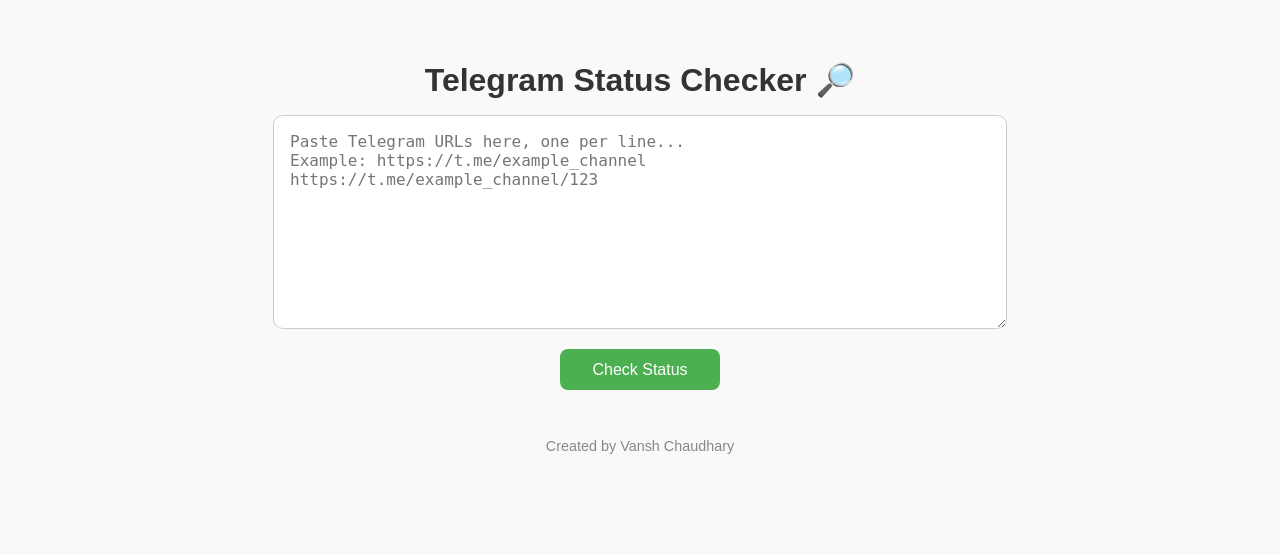
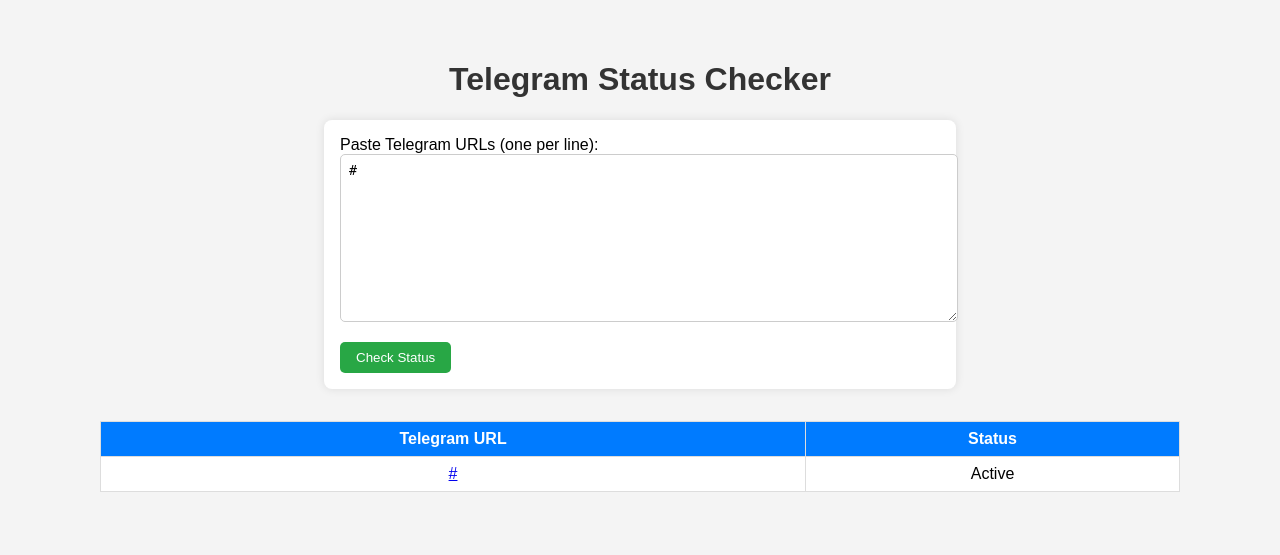
Before and after one commit to vchaudhary-eng/telegram-status-checker, a FastAPI app: template templates/index.html in a window 1280 px wide. Shown: the top 555 px of the page. Run offline with FastAPI, Linux system fonts and the light colour scheme; the template is opened without the code that fills it: most values are stand-ins (such as "Sample title", 1, 10 or a date in 2020).

Commit message:
Update index.html

```diff
--- a/templates/index.html
+++ b/templates/index.html
@@ -3,151 +3,83 @@
 <head>
   <meta charset="UTF-8">
   <title>Telegram Status Checker</title>
-  <meta name="viewport" content="width=device-width, initial-scale=1.0">
   <style>
     body {
-      font-family: sans-serif;
-      background: #f9f9f9;
+      font-family: Arial, sans-serif;
+      background: #f4f4f4;
       padding: 2rem;
+    }
+    h1 {
       text-align: center;
+      color: #333;
     }
-
-    h1 {
-      color: #333;
-      margin-bottom: 1rem;
+    form {
+      max-width: 600px;
+      margin: 0 auto;
+      background: white;
+      padding: 1rem;
+      border-radius: 8px;
+      box-shadow: 0 0 10px rgba(0,0,0,0.1);
     }
-
     textarea {
-      width: 90%;
-      max-width: 700px;
-      height: 180px;
-      padding: 1rem;
-      font-size: 1rem;
-      border-radius: 10px;
+      width: 100%;
+      height: 150px;
+      padding: 0.5rem;
+      border-radius: 5px;
       border: 1px solid #ccc;
       resize: vertical;
     }
-
     button {
       margin-top: 1rem;
-      padding: 0.7rem 2rem;
-      font-size: 1rem;
-      background-color: #4CAF50;
+      padding: 0.5rem 1rem;
+      border: none;
+      background: #28a745;
       color: white;
-      border: none;
-      border-radius: 8px;
+      border-radius: 5px;
       cursor: pointer;
     }
-
-    button:hover {
-      background-color: #45a049;
-    }
-
     table {
       margin: 2rem auto;
       border-collapse: collapse;
-      width: 95%;
-      max-width: 900px;
-      background: #fff;
-      box-shadow: 0 0 10px rgba(0,0,0,0.05);
+      width: 90%;
+      background: white;
     }
-
     th, td {
+      padding: 0.5rem;
       border: 1px solid #ddd;
-      padding: 0.8rem;
+      text-align: center;
     }
-
     th {
-      background-color: #f2f2f2;
-    }
-
-    .active { color: green; font-weight: bold; }
-    .removed { color: red; font-weight: bold; }
-    .suspended { color: orange; font-weight: bold; }
-
-    footer {
-      margin-top: 3rem;
-      color: #888;
-      font-size: 0.9rem;
+      background: #007bff;
+      color: white;
     }
   </style>
 </head>
 <body>
-
-  <h1>Telegram Status Checker 🔎</h1>
-
-  <form id="checker-form">
-    <textarea id="url-input" placeholder="Paste Telegram URLs here, one per line...&#10;Example: https://t.me/example_channel&#10;https://t.me/example_channel/123"></textarea>
-    <br>
+  <h1>Telegram Status Checker</h1>
+  <form method="post" action="/check">
+    <label for="urls">Paste Telegram URLs (one per line):</label><br>
+    <textarea name="urls" required placeholder="https://t.me/example1/123&#10;https://t.me/example2/456">{{ urls or '' }}</textarea><br>
     <button type="submit">Check Status</button>
   </form>
 
-  <table id="results-table" style="display: none;">
+  {% if results %}
+    <table>
       <thead>
         <tr>
           <th>Telegram URL</th>
           <th>Status</th>
         </tr>
       </thead>
-    <tbody></tbody>
+      <tbody>
+        {% for url, status in results %}
+        <tr>
+          <td><a href="{{ url }}" target="_blank">{{ url }}</a></td>
+          <td>{{ status }}</td>
+        </tr>
+        {% endfor %}
+      </tbody>
     </table>
-
-  <footer>Created by Vansh Chaudhary</footer>
-
-  <script>
-    const form = document.getElementById('checker-form');
-    const input = document.getElementById('url-input');
-    const table = document.getElementById('results-table');
-    const tbody = table.querySelector('tbody');
-
-    form.addEventListener('submit', async (e) => {
-      e.preventDefault();
-      const urls = input.value.split('\n').map(url => url.trim()).filter(Boolean);
-
-      if (urls.length === 0) {
-        alert("Please enter at least one Telegram URL.");
-        return;
-      }
-
-      tbody.innerHTML = '';
-      table.style.display = 'table';
-
-      for (const url of urls) {
-        const row = document.createElement('tr');
-        row.innerHTML = `<td>${url}</td><td>Checking...</td>`;
-        tbody.appendChild(row);
-
-        try {
-          const res = await fetch('/api/verify', {
-            method: 'POST',
-            headers: { 'Content-Type': 'application/json' },
-            body: JSON.stringify({ urls: [url] })
-          });
-
-          if (!res.ok) throw new Error('Network error');
-          const data = await res.json();
-          const status = data[0]?.status || 'Unknown';
-
-          let statusClass = '';
-          let symbol = '';
-          if (status === 'Active') {
-            statusClass = 'active';
-            symbol = '🟢';
-          } else if (status === 'Removed') {
-            statusClass = 'removed';
-            symbol = '🔴';
-          } else if (status === 'Suspended') {
-            statusClass = 'suspended';
-            symbol = '⚠️';
-          }
-
-          row.cells[1].innerHTML = `<span class="${statusClass}">${symbol} ${status}</span>`;
-        } catch (err) {
-          row.cells[1].innerHTML = `<span class="suspended">⚠️ Error</span>`;
-        }
-      }
-    });
-  </script>
-
+  {% endif %}
 </body>
 </html>
```
Lines whose indentation alone changed are shown as unchanged.
